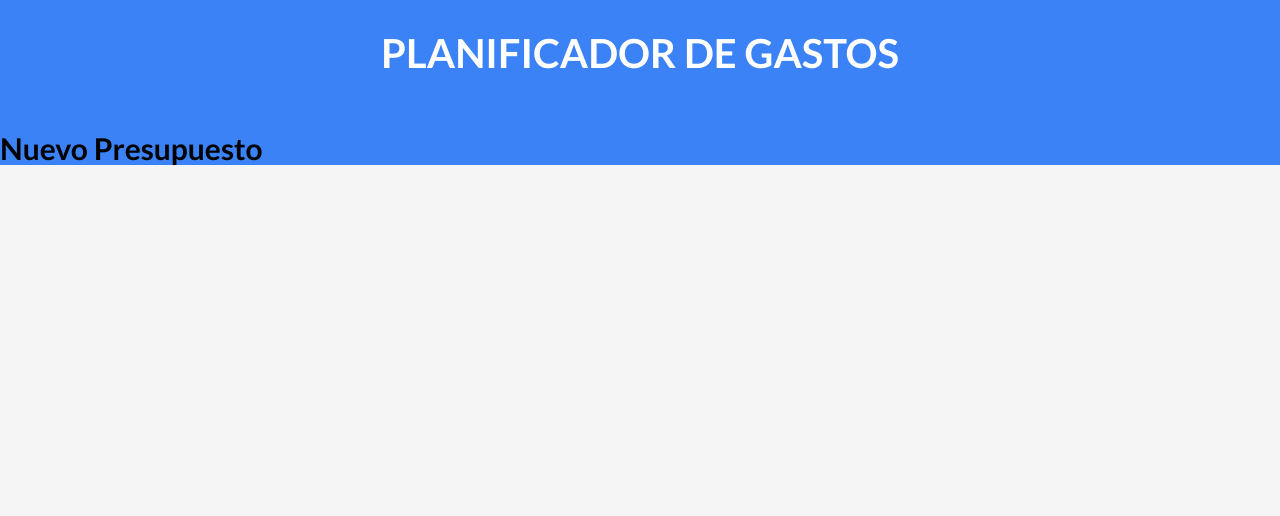
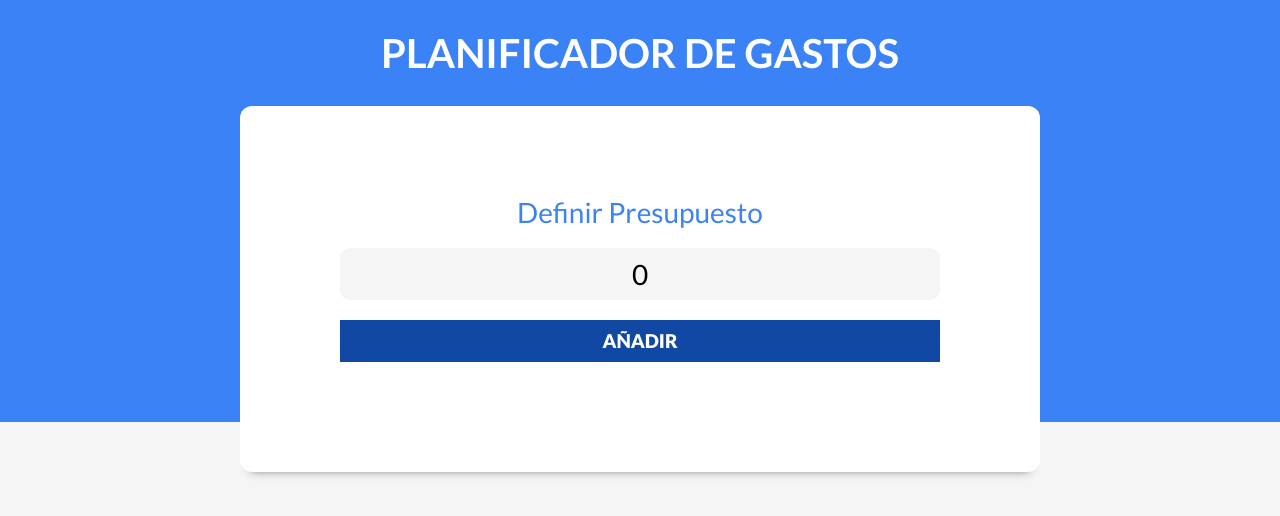
Before and after one commit to brunobenavent/control-gasto, a React (Vite) app: page / in a window 1280 px wide. Shown: the top 516 px of the page. Built offline with nearby package versions, Linux system fonts and the light colour scheme.

Commit message:
otro commit

```diff
--- a/src/App.jsx
+++ b/src/App.jsx
@@ -1,9 +1,13 @@
-import React from 'react'
+import { useState } from 'react'
 import Header from './components/Header'
 const App = () => {
+  const [ presupuesto, setPresupuesto] = useState(0)
   return (
     <div>
-      <Header />
+      <Header
+        presupuesto = {presupuesto}
+        setPresupuesto = {setPresupuesto}
+      />
     </div>
   )
 }
--- a/src/components/Header.jsx
+++ b/src/components/Header.jsx
@@ -1,11 +1,13 @@
-import React from 'react'
 import NuevoPresupuesto from './NuevoPresupuesto'
 
-const Header = () => {
+const Header = ({presupuesto, setPresupuesto}) => {
   return (
     <header>
         <h1>Planificador de Gastos</h1>
-        <NuevoPresupuesto />
+        <NuevoPresupuesto
+            presupuesto = {presupuesto}
+            setPresupuesto = {setPresupuesto}
+        />
     </header>
   )
 }
--- a/src/components/NuevoPresupuesto.jsx
+++ b/src/components/NuevoPresupuesto.jsx
@@ -1,9 +1,23 @@
-import React from 'react'
+const NuevoPresupuesto = ({presupuesto, setPresupuesto}) => {
 
-const NuevoPresupuesto = () => {
   return (
-    <div>
-      <h2>Nuevo Presupuesto</h2>
+
+    <div className='contenedor-presupuesto contenedor sombra'>
+      <form
+            className='formulario'
+        >
+        <div className="campo">
+            <label>Definir Presupuesto</label>
+            <input
+                    type="text"
+                    className='nuevo-presupuesto'
+                    placeholder='Añade tu presupuesto'
+                    value = {presupuesto}
+                    onChange = {e => setPresupuesto(e.target.value)}
+            />
+            <input type="submit" value = "Añadir" />
+        </div>
+      </form>
     </div>
   )
 }
```
